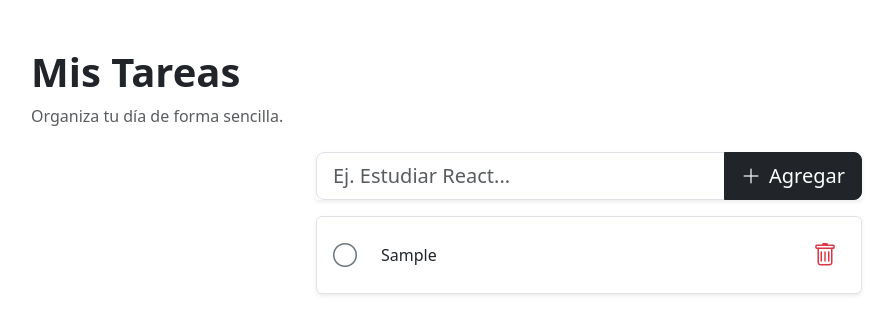
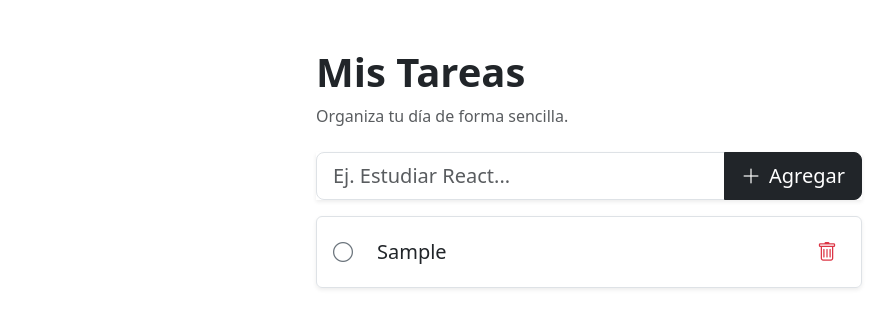
Before and after one commit to ali-zunega/Task-App, a React (Vite) app: page / in a window 1280 px wide. Both pictures are taken after typing "Sample" into the empty fields and a click on the button "Agregar". Shown: the top 334 px of the page, without its empty margins (51-944 px from the left). Built offline with nearby package versions, Linux system fonts and the light colour scheme.

Commit message:
feat: implement useTasks hook and split UI into TaskList and TaskItem

```diff
--- a/src/App.jsx
+++ b/src/App.jsx
@@ -1,86 +1,28 @@
-import { useState } from "react";
+import { useTasks } from "./hooks/useTasks";
 import TaskInput from "./components/TaskInput";
-import "./App.css";
+import TaskList from "./components/TaskList";
 
 function App() {
-  const [tasks, setTasks] = useState([]);
-
-  const addTask = (text) => {
-    const newTask = {
-      id: crypto.randomUUID(), // Tip: usar randomUUID es más moderno que Date.now()
-      text,
-      completed: false,
-    };
-    setTasks((prev) => [...prev, newTask]);
-  };
-
-  const deleteTask = (id) => {
-    setTasks((newTasks) => newTasks.filter((task) => task.id !== id));
-  };
-
-  const toggleTask = (id) => {
-    setTasks((prevTasks) =>
-      prevTasks.map((task) =>
-        task.id === id ? { ...task, completed: !task.completed } : task,
-      ),
-    );
-  };
+  const { tasks, addTask, deleteTask, toggleTask } = useTasks();
 
   return (
     <div className="container mt-5">
-      <header className="mb-4">
-        <h1 className="text-center text-md-start fw-bold">Mis Tareas</h1>
-        <p className="text-muted text-center text-md-start">
-          Organiza tu día de forma sencilla.
-        </p>
-      </header>
-
       <div className="row justify-content-center">
         <div className="col-12 col-md-8 col-lg-6">
+          <header className="mb-4">
+            <h1 className="text-center text-md-start fw-bold">Mis Tareas</h1>
+            <p className="text-muted text-center text-md-start">
+              Organiza tu día de forma sencilla.
+            </p>
+          </header>
+
           <TaskInput addTask={addTask} />
 
-          {/* Lista de Tareas */}
-          <div className="list-group shadow-sm">
-            {/* mensaje si no hay tareas en la lista */}
-            {tasks.length === 0 ? (
-              <div className="list-group-item p-4 text-center text-secondary">
-                No hay tareas pendientes. ¡Disfruta tu día!
-              </div>
-            ) : (
-              tasks.map((task) => (
-                <div
-                  key={task.id}
-                  className="list-group-item p-3 d-flex justify-content-between align-items-center"
-                >
-                  <div className="d-flex align-items-center gap-4">
-                    {/* Checkbox para marcar como completado */}
-                    <i
-                      className={`bi ${task.completed ? "bi-check-circle-fill text-success" : "bi-circle text-secondary"} fs-4`}
-                      style={{ cursor: "pointer" }}
-                      onClick={() => toggleTask(task.id)}
-                    ></i>
-
-                    <span
-                      className={
-                        task.completed
-                          ? "text-decoration-line-through text-muted text-capitalize"
-                          : "text-capitalize"
-                      }
-                    >
-                      {task.text}
-                    </span>
-                  </div>
-
-                  <button
-                    className="btn btn-sm btn-outline-danger border-0 fs-4"
-                    onClick={() => deleteTask(task.id)} // Corregido: función anónima
-                  >
-                    <i className="bi bi-trash"></i>
-                  </button>
-                </div>
-              ))
-            )}
-          </div>
+          <TaskList
+            tasks={tasks}
+            toggleTask={toggleTask}
+            deleteTask={deleteTask}
+          />
         </div>
       </div>
     </div>
--- /dev/null
+++ b/src/components/TaskItem.jsx
@@ -0,0 +1,28 @@
+const TaskItem = ({ task, toggleTask, deleteTask }) => {
+  return (
+    <div className="list-group-item p-3 d-flex justify-content-between align-items-center animate__animated animate__fadeIn">
+      <div className="d-flex align-items-center gap-4">
+        <i
+          className={`bi ${task.completed ? "bi-check-circle-fill text-success" : "bi-circle text-secondary"} fs-5`}
+          style={{ cursor: "pointer" }}
+          onClick={() => toggleTask(task.id)}
+        ></i>
+        <span
+          className={`text-capitalize fs-5 ${
+            task.completed ? "text-decoration-line-through text-muted" : ""
+          }`}
+        >
+          {task.text}
+        </span>
+      </div>
+      <button
+        className="btn btn-sm text-danger border-0"
+        onClick={() => deleteTask(task.id)}
+      >
+        <i className="bi bi-trash fs-5"></i>
+      </button>
+    </div>
+  );
+};
+
+export default TaskItem;
--- /dev/null
+++ b/src/components/TaskList.jsx
@@ -0,0 +1,23 @@
+import TaskItem from "./TaskItem";
+
+const TaskList = ({ tasks, toggleTask, deleteTask }) => {
+  return (
+    <div className="list-group shadow-sm">
+      {tasks.length === 0 ? (
+        <div className="list-group-item p-4 text-center text-secondary">
+          No hay tareas pendientes. ¡Disfruta tu día!
+        </div>
+      ) : (
+        tasks.map((task) => (
+          <TaskItem
+            key={task.id}
+            task={task}
+            toggleTask={toggleTask}
+            deleteTask={deleteTask}
+          />
+        ))
+      )}
+    </div>
+  );
+};
+export default TaskList;
--- /dev/null
+++ b/src/hooks/useTasks.js
@@ -0,0 +1,22 @@
+import { useState } from "react";
+
+export const useTasks = () => {
+  const [tasks, setTasks] = useState([]);
+
+  const addTask = (text) => {
+    const newTask = { id: crypto.randomUUID(), text, completed: false };
+    setTasks((prev) => [...prev, newTask]);
+  };
+
+  const deleteTask = (id) => {
+    setTasks((prev) => prev.filter((task) => task.id !== id));
+  };
+
+  const toggleTask = (id) => {
+    setTasks((prev) =>
+      prev.map((t) => (t.id === id ? { ...t, completed: !t.completed } : t)),
+    );
+  };
+
+  return { tasks, addTask, deleteTask, toggleTask };
+};
```
Also changed, not shown: src/features/tasks/TaskItem.jsx (deleted), src/features/tasks/TaskList.jsx (deleted), src/hooks/markTask.js (deleted).
